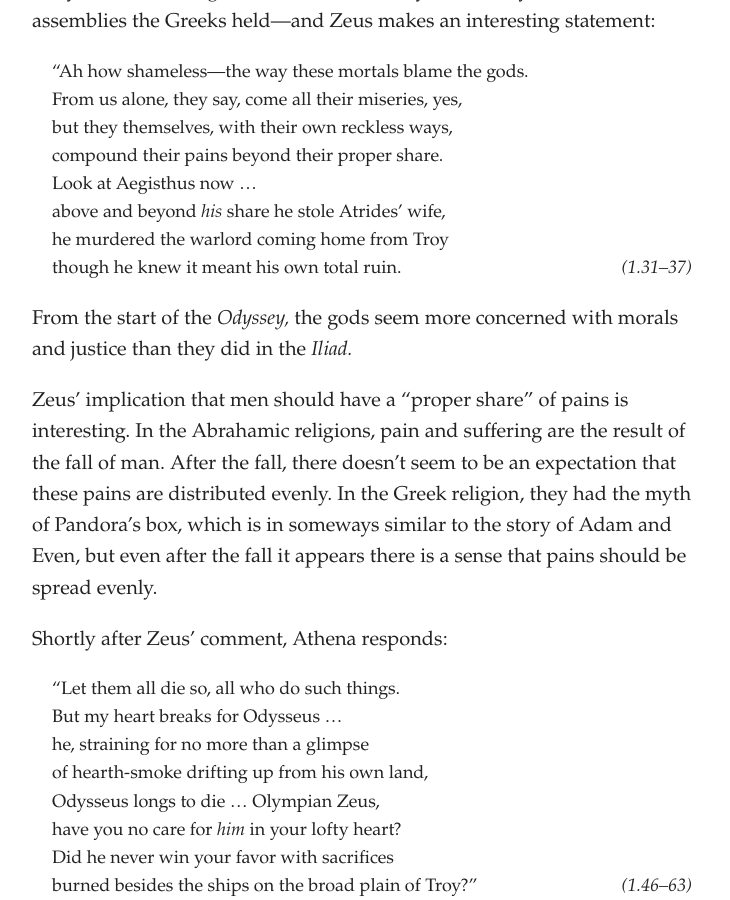
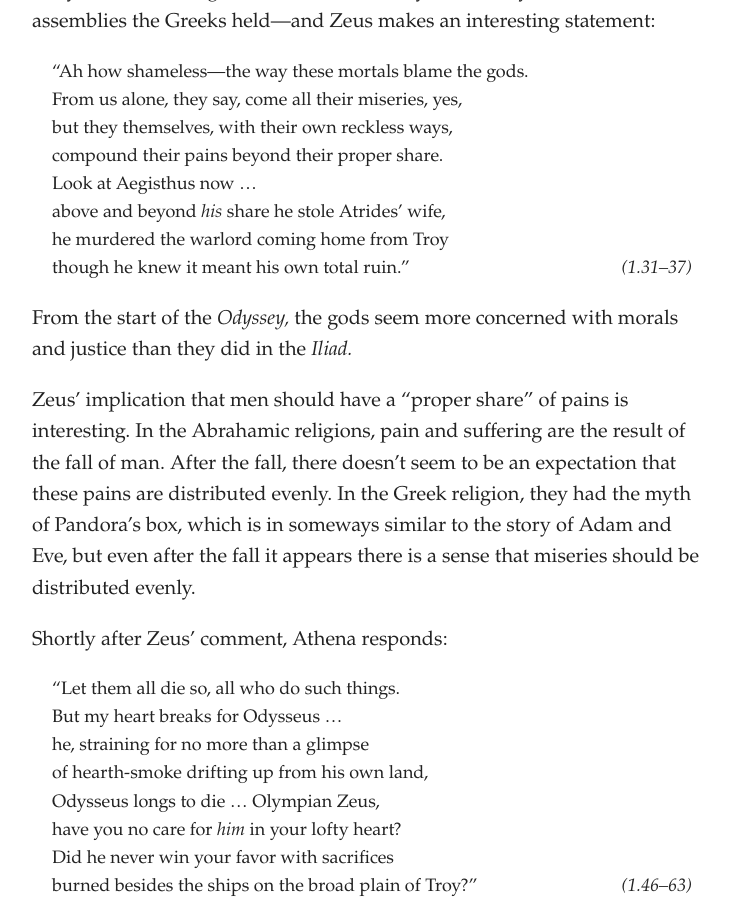
Before and after one commit to artsandmetaphysics/goodlifeodyssey, a Jekyll site: the page built from _documents/the-odyssey.md, in a window 1280 px wide and 900 px high, scrolled down 2041 px. Shown: the whole window, without its empty margins (268-998 px from the left). Built offline with Jekyll 4.4.1, drawn with Linux system fonts in a browser that asks for light colours; some of the changed text lies outside the part shown.

Commit message:
Fix typos in the Oddysseus notes

```diff
--- a/_documents/the-odyssey.md
+++ b/_documents/the-odyssey.md
@@ -72,12 +72,12 @@ Early in book 1, the gods are in full assembly—curiously similar to the assemb
 <p>Look at Aegisthus now …</p>
 <p>above and beyond <em>his</em> share he stole Atrides’ wife,</p>
 <p>he murdered the warlord coming home from Troy</p>
-<p>though he knew it meant his own total ruin. <cite>(1.31–37)</cite></p>
+<p>though he knew it meant his own total ruin.” <cite>(1.31–37)</cite></p>
 </blockquote>
 
 From the start of the *Odyssey,* the gods seem more concerned with morals and justice than they did in the *Iliad.*
 
-Zeus’ implication that men should have a “proper share” of pains is interesting.  In the Abrahamic religions, pain and suffering are the result of the fall of man.  After the fall, there doesn’t seem to be an expectation that these pains are distributed evenly.  In the Greek religion, they had the myth of Pandora’s box, which is in someways similar to the story of Adam and Even, but even after the fall it appears there is a sense that pains should be spread evenly.
+Zeus’ implication that men should have a “proper share” of pains is interesting.  In the Abrahamic religions, pain and suffering are the result of the fall of man.  After the fall, there doesn’t seem to be an expectation that these pains are distributed evenly.  In the Greek religion, they had the myth of Pandora’s box, which is in someways similar to the story of Adam and Eve, but even after the fall it appears there is a sense that miseries should be distributed evenly.
 
 Shortly after Zeus’ comment, Athena responds:
 
@@ -259,7 +261,7 @@ In Odysseus’ speech to the princess Nausicaa, he describes the ideal marriage:
 <p>husband, and house, and lasting harmony too.</p>
 <p>No finer, greater gift in the world than that…</p>
 <p>when man and woman possess their home, two minds,</p>
-<p>two hearts that work as one. Despair to their enemies,</p>
+<p>two hearts that work as one.  Despair to their enemies,</p>
 <p>a joy to all their friends.  Their own best claim to glory.” <cite>(6.180–4)</cite></p>
 </blockquote>
 
```
Also changed, not shown: other parts of _documents/the-odyssey.md (+4 -2 lines), documents/the-odyssey.md (+7 -5 lines).
